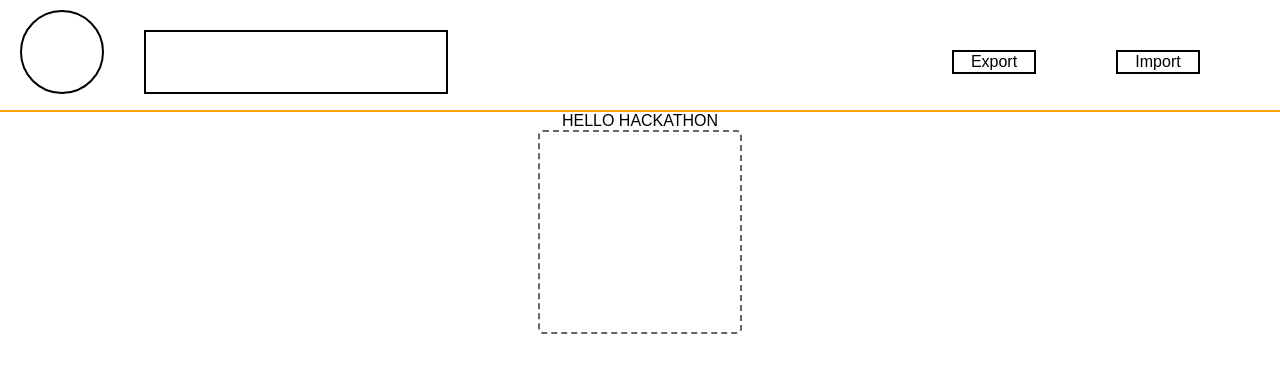
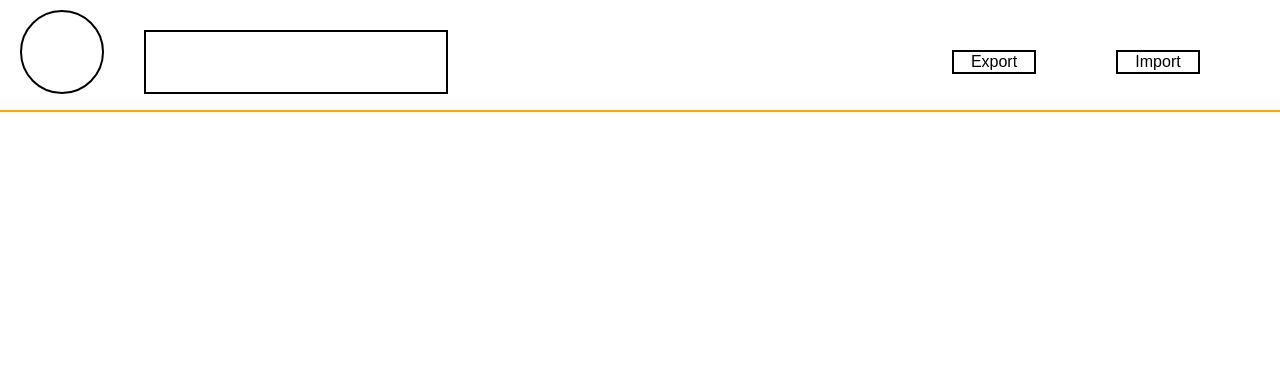
Before and after one commit to felixweber/phil, a React (Create React App) app: page / in a window 1280 px wide. Shown: the top 372 px of the page. Built offline with nearby package versions, Linux system fonts and the light colour scheme; what webfontloader would draw is missing.

Commit message:
WIP: move upload button to header

```diff
--- a/src/App.js
+++ b/src/App.js
@@ -1,12 +1,9 @@
 import React, { Component } from 'react';
-import Dropzone from 'react-dropzone';
 import LabelEditor from './LabelEditor';
 import { connect } from 'react-redux';
 import './App.css';
 import Header from './Header'
 import store from './store'
-/* global window, document, FileReader */
-/* eslint-disable */
 
 class App extends Component {
     constructor(props) {
@@ -15,43 +12,6 @@ class App extends Component {
             image: null,
             fields: null
         };
-        this.handleAddImage = this.handleAddImage.bind(this);
-        this.handleAddFields = this.handleAddFields.bind(this);
-
-    }
-    handleAddImage(image){
-      store.dispatch({
-        type: 'ADD_IMAGE',
-        image: image
-      });
-    }
-    handleAddFields(fields){
-      store.dispatch({
-        type: 'ADD_FIELDS',
-        fields: fields
-      });
-    }
-
-    onDrop(files) {
-        console.log('dropped some files', files, files.length);
-        for (let i = 0; i < files.length; i++) {
-            if (files[i].name === 'preview.png') {
-              this.handleAddImage(files[i].preview)
-            }
-            else if (files[i].name === 'labels.json') {
-                  const reader = new FileReader();
-                  reader.onload = () => {
-                    const fileAsBinaryString = reader.result;
-                    // console.log('fileAsBinary', fileAsBinaryString);
-                    const json = JSON.parse(fileAsBinaryString);
-                   // do whatever you want with the file content
-                    this.handleAddFields(json)
-                  };
-                  reader.onabort = () => console.log('file reading was aborted');
-                  reader.onerror = () => console.log('file reading has failed');
-                  reader.readAsBinaryString(files[i]);
-            }
-        }
     }
 
     render() {
@@ -59,8 +19,6 @@ class App extends Component {
         return (
             <div className="app-container">
                 <Header />
-                <div className="phil" > HELLO HACKATHON</div>
-                <Dropzone onDrop={files => this.onDrop(files)} />
                 {
                   (this.props.fields) ?
                   <LabelEditor image={this.props.image} fields={this.props.fields} /> :
--- a/src/Header.js
+++ b/src/Header.js
@@ -1,4 +1,6 @@
 import React, { Component } from 'react';
+import Dropzone from 'react-dropzone';
+import store from './store'
 
 class Header extends Component {
     constructor(props) {
@@ -7,14 +9,44 @@ class Header extends Component {
             // labels: this.props.fields,
             // value: this.props.fields
         };
-        // this.handleChange = this.handleChange.bind(this);
+        this.handleAddImage = this.handleAddImage.bind(this);
+        this.handleAddFields = this.handleAddFields.bind(this);
+    }
+    handleAddImage(image){
+      store.dispatch({
+        type: 'ADD_IMAGE',
+        image: image
+      });
+    }
+    handleAddFields(fields){
+      store.dispatch({
+        type: 'ADD_FIELDS',
+        fields: fields
+      });
     }
 
-    // handleChange(event){
-    //     this.setState({
-    //         value: this.state.value.values.concat([event.target.value])
-    //     })
-    // }
+    onDrop(files) {
+        console.log('dropped some files', files, files.length);
+        for (let i = 0; i < files.length; i++) {
+            if (files[i].name === 'preview.png') {
+              this.handleAddImage(files[i].preview)
+            }
+            else if (files[i].name === 'labels.json') {
+                  const reader = new FileReader();
+                  reader.onload = () => {
+                    const fileAsBinaryString = reader.result;
+                    // console.log('fileAsBinary', fileAsBinaryString);
+                    const json = JSON.parse(fileAsBinaryString);
+                   // do whatever you want with the file content
+                    this.handleAddFields(json)
+                  };
+                  reader.onabort = () => console.log('file reading was aborted');
+                  reader.onerror = () => console.log('file reading has failed');
+                  reader.readAsBinaryString(files[i]);
+            }
+        }
+    }
+
 
     render() {
         const props = this.props;
@@ -22,7 +54,7 @@ class Header extends Component {
             <div className="Header">
                 <div className="Logo"> </div>
                 <div className="FileName"> </div>
-                <div className="ImportButton"> Import </div>
+                <Dropzone className="ImportButton" onDrop={files => this.onDrop(files)}> Import </Dropzone>
                 <div className="ExportButton"> Export </div>
             </div>
         );
```
